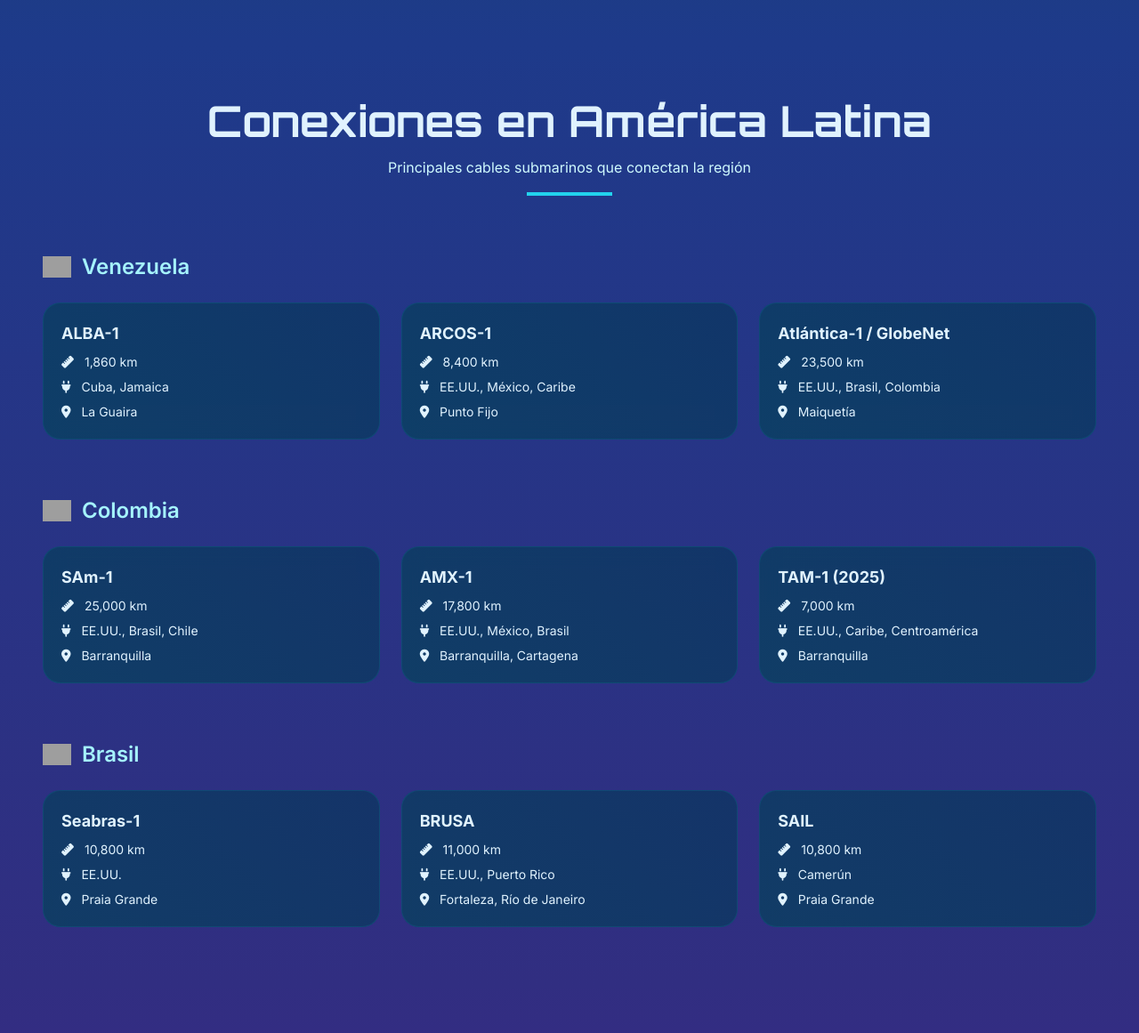
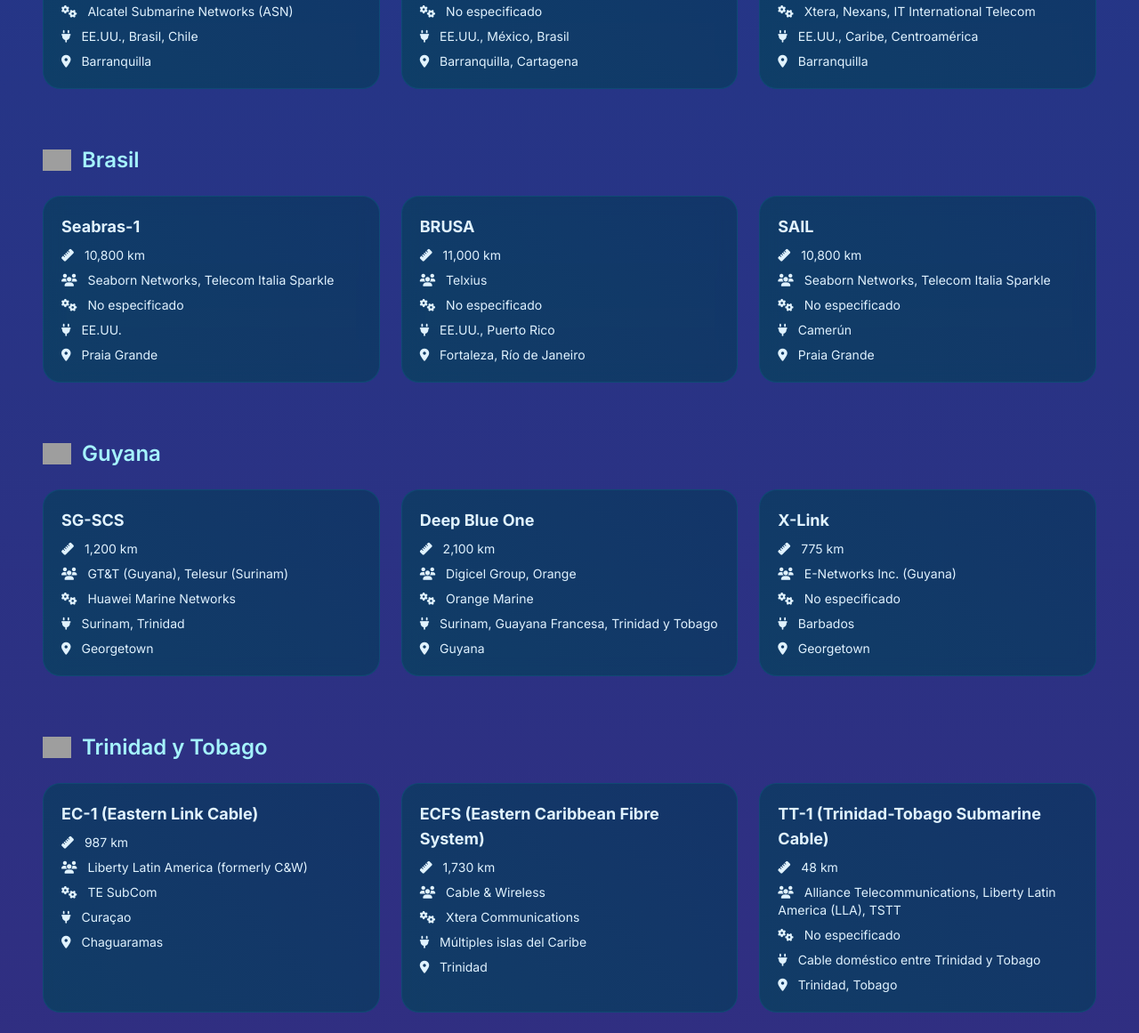
Before and after one commit to JJOM-Dev/JJOM-Dev.github.io, a plain HTML site: page index.html in a window 1280 px wide. Shown: the part 4791-5952 px from the top of the page at 89% size. Drawn offline with nearby package versions, Linux system fonts and the light colour scheme; grey boxes are pictures that could not be loaded.

Commit message:
Update index.html

```diff
--- a/index.html
+++ b/index.html
@@ -960,38 +960,6 @@
         </div>
     </section>
 
-    <!-- Cable Sizes Section -->
-    <section id="sizes" class="section bg-gradient-to-b from-cyan-900 to-blue-900">
-        <div class="container mx-auto px-8">
-            <div class="text-center mb-16">
-                <h2 class="text-3xl md:text-5xl font-bold mb-4 tech-font">¿Cuál es el cable más largo y más corto?</h2>
-                <p class="max-w-3xl mx-auto text-cyan-100">Comparativa de los cables submarinos extremos</p>
-                <div class="w-24 h-1 bg-cyan-400 mx-auto mt-4"></div>
-            </div>
-
-            <div class="grid md:grid-cols-2 gap-8 max-w-4xl mx-auto">
-                <div class="futuristic-card size-card">
-                    <div class="icon-container rounded-full bg-gradient-to-r from-cyan-500 to-blue-500 flex items-center justify-center mb-5">
-                        <i class="fas fa-ruler text-white text-4xl"></i>
-                    </div>
-                    <h4 class="text-2xl font-semibold text-cyan-200 mb-5">Cable más pequeño</h4>
-                    <p class="text-xl mb-2">Celtix Connect</p>
-                    <p class="text-lg mb-4">131 km</p>
-                    <p class="text-cyan-200 location">Irlanda a Reino Unido</p>
-                </div>
-
-                <div class="futuristic-card size-card">
-                    <div class="icon-container rounded-full bg-gradient-to-r from-purple-500 to-indigo-500 flex items-center justify-center mb-6">
-                        <i class="fas fa-globe-americas text-white text-4xl"></i>
-                    </div>
-                    <h4 class="text-2xl font-semibold text-cyan-200 mb-4">Cable más grande</h4>
-                    <p class="text-xl mb-2">2Africa Pearls</p>
-                    <p class="text-lg mb-4">45,000 km</p>
-                    <p class="text-cyan-200 location">África, Europa, Asia</p>
-                </div>
-            </div>
-    </section>
-
     <!-- Country Connections Section -->
 <section id="countries" class="section bg-gradient-to-b from-blue-900 to-indigo-900">
     <div class="container mx-auto px-4">
@@ -1010,18 +978,24 @@
                 <div class="futuristic-card p-5">
                     <h4 class="font-bold text-lg mb-2">ALBA-1</h4>
                     <p class="text-sm mb-2"><i class="fas fa-ruler mr-2"></i> 1,860 km</p>
+                    <p class="text-sm mb-2"><i class="fas fa-users mr-2"></i> Telecom Venezuela, Transbit (Cuba)</p>
+                    <p class="text-sm mb-2"><i class="fas fa-cogs mr-2"></i> Alcatel Submarine Networks (ASN)</p>
                     <p class="text-sm mb-2"><i class="fas fa-plug mr-2"></i> Cuba, Jamaica</p>
                     <p class="text-sm"><i class="fas fa-map-marker-alt mr-2"></i> La Guaira</p>
                 </div>
                 <div class="futuristic-card p-5">
                     <h4 class="font-bold text-lg mb-2">ARCOS-1</h4>
                     <p class="text-sm mb-2"><i class="fas fa-ruler mr-2"></i> 8,400 km</p>
+                    <p class="text-sm mb-2"><i class="fas fa-users mr-2"></i> Columbus Networks y otros operadores regionales</p>
+                    <p class="text-sm mb-2"><i class="fas fa-cogs mr-2"></i> SubCom</p>
                     <p class="text-sm mb-2"><i class="fas fa-plug mr-2"></i> EE.UU., México, Caribe</p>
                     <p class="text-sm"><i class="fas fa-map-marker-alt mr-2"></i> Punto Fijo</p>
                 </div>
                 <div class="futuristic-card p-5">
                     <h4 class="font-bold text-lg mb-2">Atlántica-1 / GlobeNet</h4>
                     <p class="text-sm mb-2"><i class="fas fa-ruler mr-2"></i> 23,500 km</p>
+                    <p class="text-sm mb-2"><i class="fas fa-users mr-2"></i> GlobeNet (subsidiaria de BTG Pactual)</p>
+                    <p class="text-sm mb-2"><i class="fas fa-cogs mr-2"></i> Alcatel Submarine Networks (ASN)</p>
                     <p class="text-sm mb-2"><i class="fas fa-plug mr-2"></i> EE.UU., Brasil, Colombia</p>
                     <p class="text-sm"><i class="fas fa-map-marker-alt mr-2"></i> Maiquetía</p>
                 </div>
@@ -1037,18 +1011,24 @@
                 <div class="futuristic-card p-5">
                     <h4 class="font-bold text-lg mb-2">SAm-1</h4>
                     <p class="text-sm mb-2"><i class="fas fa-ruler mr-2"></i> 25,000 km</p>
+                    <p class="text-sm mb-2"><i class="fas fa-users mr-2"></i> Telefónica, TE Connectivity</p>
+                    <p class="text-sm mb-2"><i class="fas fa-cogs mr-2"></i> Alcatel Submarine Networks (ASN)</p>
                     <p class="text-sm mb-2"><i class="fas fa-plug mr-2"></i> EE.UU., Brasil, Chile</p>
                     <p class="text-sm"><i class="fas fa-map-marker-alt mr-2"></i> Barranquilla</p>
                 </div>
                 <div class="futuristic-card p-5">
                     <h4 class="font-bold text-lg mb-2">AMX-1</h4>
                     <p class="text-sm mb-2"><i class="fas fa-ruler mr-2"></i> 17,800 km</p>
+                    <p class="text-sm mb-2"><i class="fas fa-users mr-2"></i> América Móvil</p>
+                    <p class="text-sm mb-2"><i class="fas fa-cogs mr-2"></i> No especificado</p>
                     <p class="text-sm mb-2"><i class="fas fa-plug mr-2"></i> EE.UU., México, Brasil</p>
                     <p class="text-sm"><i class="fas fa-map-marker-alt mr-2"></i> Barranquilla, Cartagena</p>
                 </div>
                 <div class="futuristic-card p-5">
                     <h4 class="font-bold text-lg mb-2">TAM-1 (2025)</h4>
                     <p class="text-sm mb-2"><i class="fas fa-ruler mr-2"></i> 7,000 km</p>
+                    <p class="text-sm mb-2"><i class="fas fa-users mr-2"></i> Trans Americas Fiber System</p>
+                    <p class="text-sm mb-2"><i class="fas fa-cogs mr-2"></i> Xtera, Nexans, IT International Telecom</p>
                     <p class="text-sm mb-2"><i class="fas fa-plug mr-2"></i> EE.UU., Caribe, Centroamérica</p>
                     <p class="text-sm"><i class="fas fa-map-marker-alt mr-2"></i> Barranquilla</p>
                 </div>
@@ -1056,7 +1036,7 @@
         </div>
 
         <!-- Brazil -->
-            <div>
+        <div class="mb-16">
             <h3 class="text-2xl font-semibold mb-6 flex items-center text-cyan-200">
                 <img src="https://flagcdn.com/w40/br.png" class="mr-3 w-8"> Brasil
             </h3>
@@ -1064,20 +1044,92 @@
                 <div class="futuristic-card p-5">
                     <h4 class="font-bold text-lg mb-2">Seabras-1</h4>
                     <p class="text-sm mb-2"><i class="fas fa-ruler mr-2"></i> 10,800 km</p>
+                    <p class="text-sm mb-2"><i class="fas fa-users mr-2"></i> Seaborn Networks, Telecom Italia Sparkle</p>
+                    <p class="text-sm mb-2"><i class="fas fa-cogs mr-2"></i> No especificado</p>
                     <p class="text-sm mb-2"><i class="fas fa-plug mr-2"></i> EE.UU.</p>
                     <p class="text-sm"><i class="fas fa-map-marker-alt mr-2"></i> Praia Grande</p>
                 </div>
                 <div class="futuristic-card p-5">
                     <h4 class="font-bold text-lg mb-2">BRUSA</h4>
                     <p class="text-sm mb-2"><i class="fas fa-ruler mr-2"></i> 11,000 km</p>
+                    <p class="text-sm mb-2"><i class="fas fa-users mr-2"></i> Telxius</p>
+                    <p class="text-sm mb-2"><i class="fas fa-cogs mr-2"></i> No especificado</p>
                     <p class="text-sm mb-2"><i class="fas fa-plug mr-2"></i> EE.UU., Puerto Rico</p>
                     <p class="text-sm"><i class="fas fa-map-marker-alt mr-2"></i> Fortaleza, Río de Janeiro</p>
                 </div>
                 <div class="futuristic-card p-5">
                     <h4 class="font-bold text-lg mb-2">SAIL</h4>
                     <p class="text-sm mb-2"><i class="fas fa-ruler mr-2"></i> 10,800 km</p>
+                    <p class="text-sm mb-2"><i class="fas fa-users mr-2"></i> Seaborn Networks, Telecom Italia Sparkle</p>
+                    <p class="text-sm mb-2"><i class="fas fa-cogs mr-2"></i> No especificado</p>
                     <p class="text-sm mb-2"><i class="fas fa-plug mr-2"></i> Camerún</p>
                     <p class="text-sm"><i class="fas fa-map-marker-alt mr-2"></i> Praia Grande</p>
+                </div>
+            </div>
+        </div>
+
+        <!-- Guyana -->
+        <div class="mb-16">
+            <h3 class="text-2xl font-semibold mb-6 flex items-center text-cyan-200">
+                <img src="https://flagcdn.com/w40/gy.png" class="mr-3 w-8"> Guyana
+            </h3>
+            <div class="grid md:grid-cols-2 lg:grid-cols-3 gap-6">
+                <div class="futuristic-card p-5">
+                    <h4 class="font-bold text-lg mb-2">SG-SCS</h4>
+                    <p class="text-sm mb-2"><i class="fas fa-ruler mr-2"></i> 1,200 km</p>
+                    <p class="text-sm mb-2"><i class="fas fa-users mr-2"></i> GT&T (Guyana), Telesur (Surinam)</p>
+                    <p class="text-sm mb-2"><i class="fas fa-cogs mr-2"></i> Huawei Marine Networks</p>
+                    <p class="text-sm mb-2"><i class="fas fa-plug mr-2"></i> Surinam, Trinidad</p>
+                    <p class="text-sm"><i class="fas fa-map-marker-alt mr-2"></i> Georgetown</p>
+                </div>
+                <div class="futuristic-card p-5">
+                    <h4 class="font-bold text-lg mb-2">Deep Blue One</h4>
+                    <p class="text-sm mb-2"><i class="fas fa-ruler mr-2"></i> 2,100 km</p>
+                    <p class="text-sm mb-2"><i class="fas fa-users mr-2"></i> Digicel Group, Orange</p>
+                    <p class="text-sm mb-2"><i class="fas fa-cogs mr-2"></i> Orange Marine</p>
+                    <p class="text-sm mb-2"><i class="fas fa-plug mr-2"></i> Surinam, Guayana Francesa, Trinidad y Tobago</p>
+                    <p class="text-sm"><i class="fas fa-map-marker-alt mr-2"></i> Guyana</p>
+                </div>
+                <div class="futuristic-card p-5">
+                    <h4 class="font-bold text-lg mb-2">X-Link</h4>
+                    <p class="text-sm mb-2"><i class="fas fa-ruler mr-2"></i> 775 km</p>
+                    <p class="text-sm mb-2"><i class="fas fa-users mr-2"></i> E-Networks Inc. (Guyana)</p>
+                    <p class="text-sm mb-2"><i class="fas fa-cogs mr-2"></i> No especificado</p>
+                    <p class="text-sm mb-2"><i class="fas fa-plug mr-2"></i> Barbados</p>
+                    <p class="text-sm"><i class="fas fa-map-marker-alt mr-2"></i> Georgetown</p>
+                </div>
+            </div>
+        </div>
+
+        <!-- Trinidad y Tobago -->
+        <div class="mb-16">
+            <h3 class="text-2xl font-semibold mb-6 flex items-center text-cyan-200">
+                <img src="https://flagcdn.com/w40/tt.png" class="mr-3 w-8"> Trinidad y Tobago
+            </h3>
+            <div class="grid md:grid-cols-2 lg:grid-cols-3 gap-6">
+                <div class="futuristic-card p-5">
+                    <h4 class="font-bold text-lg mb-2">EC-1 (Eastern Link Cable)</h4>
+                    <p class="text-sm mb-2"><i class="fas fa-ruler mr-2"></i> 987 km</p>
+                    <p class="text-sm mb-2"><i class="fas fa-users mr-2"></i> Liberty Latin America (formerly C&W)</p>
+                    <p class="text-sm mb-2"><i class="fas fa-cogs mr-2"></i> TE SubCom</p>
+                    <p class="text-sm mb-2"><i class="fas fa-plug mr-2"></i> Curaçao</p>
+                    <p class="text-sm"><i class="fas fa-map-marker-alt mr-2"></i> Chaguaramas</p>
+                </div>
+                <div class="futuristic-card p-5">
+                    <h4 class="font-bold text-lg mb-2">ECFS (Eastern Caribbean Fibre System)</h4>
+                    <p class="text-sm mb-2"><i class="fas fa-ruler mr-2"></i> 1,730 km</p>
+                    <p class="text-sm mb-2"><i class="fas fa-users mr-2"></i> Cable & Wireless</p>
+                    <p class="text-sm mb-2"><i class="fas fa-cogs mr-2"></i> Xtera Communications</p>
+                    <p class="text-sm mb-2"><i class="fas fa-plug mr-2"></i> Múltiples islas del Caribe</p>
+                    <p class="text-sm"><i class="fas fa-map-marker-alt mr-2"></i> Trinidad</p>
+                </div>
+                <div class="futuristic-card p-5">
+                    <h4 class="font-bold text-lg mb-2">TT-1 (Trinidad-Tobago Submarine Cable)</h4>
+                    <p class="text-sm mb-2"><i class="fas fa-ruler mr-2"></i> 48 km</p>
+                    <p class="text-sm mb-2"><i class="fas fa-users mr-2"></i> Alliance Telecommunications, Liberty Latin America (LLA), TSTT</p>
+                    <p class="text-sm mb-2"><i class="fas fa-cogs mr-2"></i> No especificado</p>
+                    <p class="text-sm mb-2"><i class="fas fa-plug mr-2"></i> Cable doméstico entre Trinidad y Tobago</p>
+                    <p class="text-sm"><i class="fas fa-map-marker-alt mr-2"></i> Trinidad, Tobago</p>
                 </div>
             </div>
         </div>
```
Lines whose indentation alone changed are shown as unchanged.
